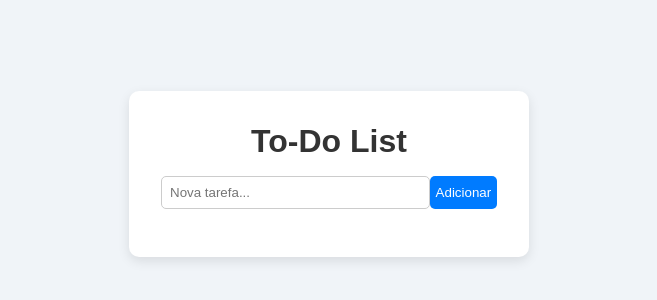
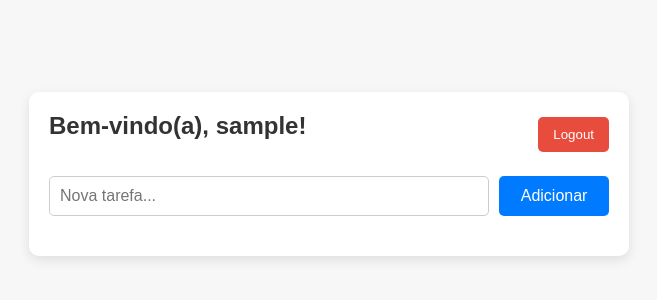
Before and after one commit to felipesampaio800/Lista-afazeres-mayo, a website: page public/taskManager.html in a window 1280 px wide. Shown: the part 226-526 px from the top of the page, without its empty margins (311-968 px from the left). Drawn offline with Linux system fonts and the light colour scheme; no server answers; sample sign-in values are in the browser's storage.

Commit message:
(feature): nome do usuário na tela

```diff
--- a/public/css/style.css
+++ b/public/css/style.css
@@ -89,3 +89,94 @@ h1 {
 .task-list input[type="checkbox"] {
     margin-right: 0.5rem;
 }
+
+/* Estilo para o container */
+.container {
+    width: 90%;
+    max-width: 600px;
+    margin: 50px auto;
+    background-color: #fff;
+    padding: 20px;
+}
+
+/* Estilo para o header */
+.header {
+    display: flex;
+    justify-content: space-between;
+    align-items: center;
+}
+
+/* Estilo para o título */
+.header h1 {
+    font-size: 24px;
+    color: #333;
+}
+
+/* Estilo para o botão de logout */
+#logout-btn {
+    background-color: #e74c3c;
+    color: #fff;
+    border: none;
+    padding: 10px 15px;
+    border-radius: 5px;
+    cursor: pointer;
+}
+
+#logout-btn:hover {
+    background-color: #c0392b;
+}
+
+/* Estilos adicionais, caso necessário */
+body {
+    font-family: Arial, sans-serif;
+    background-color: #f7f7f7;
+}
+
+.task-form {
+    margin-top: 20px;
+}
+
+.task-form input {
+    width: calc(100% - 110px);
+    padding: 10px;
+    font-size: 16px;
+}
+
+.task-form button {
+    padding: 10px;
+    font-size: 16px;
+}
+
+.task-list {
+    list-style: none;
+    padding: 0;
+    margin-top: 20px;
+}
+
+.task-list li {
+    background-color: #eee;
+    padding: 10px;
+    margin-bottom: 5px;
+    border-radius: 5px;
+}
+button {
+    padding: 5px 10px;
+    margin-left: 10px;
+    background-color: #007bff;
+    color: white;
+    border: none;
+    border-radius: 4px;
+    cursor: pointer;
+}
+
+button:hover {
+    background-color: #0056b3;
+}
+
+button[onclick*="deleteTask"] {
+    background-color: #dc3545;
+}
+
+button[onclick*="deleteTask"]:hover {
+    background-color: #c82333;
+}
--- a/public/taskManager.html
+++ b/public/taskManager.html
@@ -9,7 +9,11 @@
 <body>
 
     <div class="container">
-        <h1>To-Do List</h1>
+        <!-- Header com o botão de logout -->
+        <div class="header">
+            <h1>Bem-vindo(a), <span id="user-name"></span>!</h1>
+            <button id="logout-btn" onclick="logout()">Logout</button>
+        </div>
 
         <!-- Formulário de criação de tarefas -->
         <div class="task-form">
@@ -19,7 +23,26 @@
 
         <!-- Lista de tarefas -->
         <ul class="task-list" id="task-list"></ul>
+        <ul class="task-list" id="task-list"></ul>
     </div>
+
+    <!-- Script para exibir o nome do usuário e função de logout -->
+    <script>
+        // Exibe o nome do usuário na tela
+        document.addEventListener('DOMContentLoaded', () => {
+            const username = localStorage.getItem('username') || 'Usuário';
+            document.getElementById('user-name').textContent = username;
+        });
+
+        // Função de logout
+        function logout() {
+            // Remove os dados do localStorage (token e username)
+            localStorage.removeItem('token');
+            localStorage.removeItem('username');
+            // Redireciona para a página de login
+            window.location.href = 'login.html';
+        }
+    </script>
 
     <script src="js/script.js"></script>
 </body>
```
Also changed, not shown: controllers/authController.js (+3 -12 lines), public/js/auth.js (+12 -8 lines), public/css/auth.css (line endings or trailing spaces).
